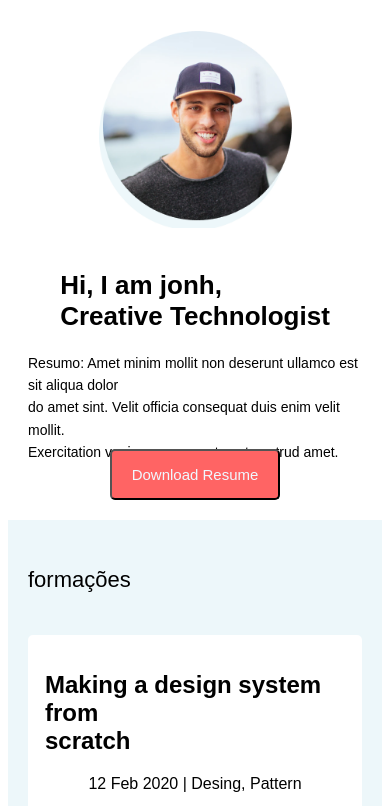
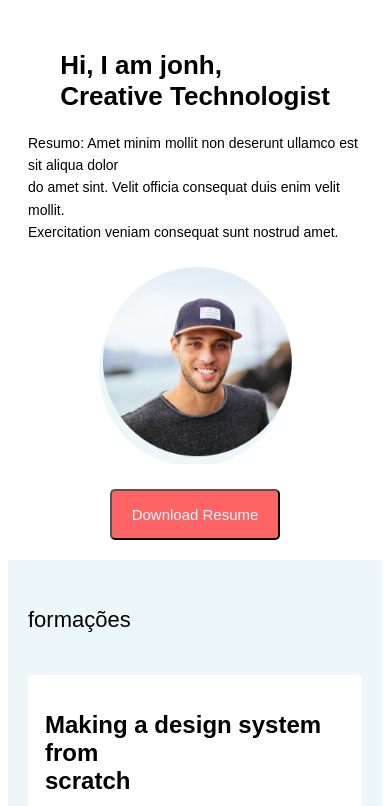
Before and after one commit to vitorsamuelvtn/atividade-figma, a plain HTML site: page index.html in a window 390 px wide. Shown: the top 806 px of the page. Drawn offline with Linux system fonts and the light colour scheme.

Commit message:
update_style.css
update do CSS da atividade do figma

```diff
--- a/style.css
+++ b/style.css
@@ -53,7 +53,7 @@
     background-color: #ff6464;
     border-radius: 5px;
     color: aliceblue;
-    margin-top: -40px;
+    margin-top: 0;
 }
 
 .botao1 button:hover{
@@ -237,10 +237,12 @@
     #inicio {
         margin-left: 0;
         padding: 20px;
+        margin-top: auto;
     }
 
     .menosobotao {
-        flex-direction: column-reverse;
+        display: flex;
+        flex-direction: column;
         align-items: center;
         gap: 20px;
     }
@@ -261,6 +263,7 @@
         height: auto;
         margin: 0;
         display: block;
+        line-height: 1.6;
     }
 
     .fotorosto img {
@@ -274,6 +277,9 @@
         width: 100%;
         height: auto;
         margin-top: 25px;
+        display: flex;
+        justify-content: center;
+        align-items: center;
     }
 
     /* FORMAÇÕES */
```
